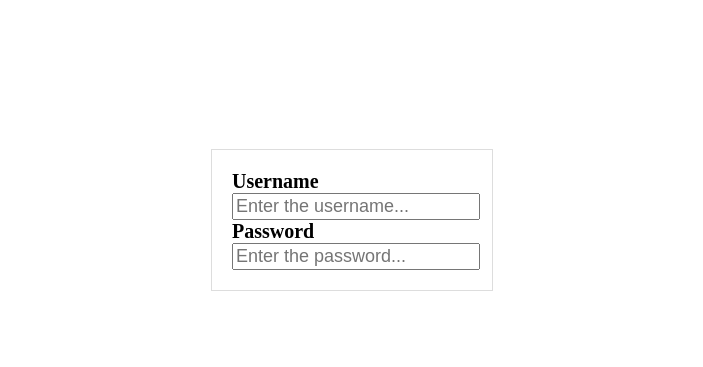
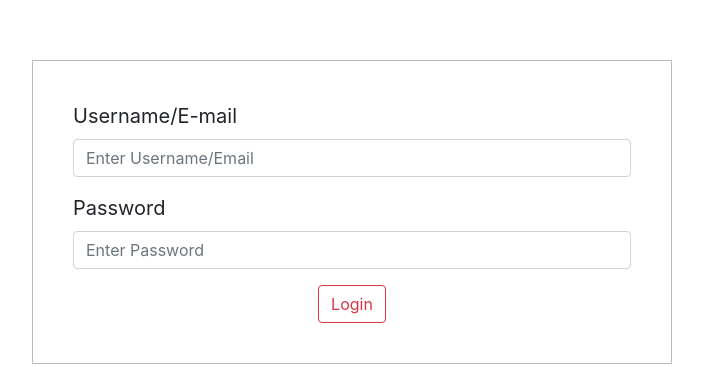
Before and after one commit to techknightsrtu/online-events, a plain HTML site: page admin/index.html in a window 1280 px wide. Shown: the part 188-555 px from the top of the page, without its empty margins (288-991 px from the left). Drawn offline with nearby package versions, Linux system fonts and the light colour scheme.

Commit message:
Login form-FrontEnd-2

```diff
--- a/admin/index.html
+++ b/admin/index.html
@@ -1,20 +1,41 @@
 <!DOCTYPE html>
 <html>
 <head>
+    <meta charset="utf-8">
+    <meta name="viewport" content="width=device-width, initial-scale=1, shrink-to-fit=no">
+
     <title>Online Events - Admin Dashboard</title>
+
+    <link rel="stylesheet" href="https://cdn.jsdelivr.net/npm/bootstrap@4.5.3/dist/css/bootstrap.min.css"
+        integrity="sha384-TX8t27EcRE3e/ihU7zmQxVncDAy5uIKz4rEkgIXeMed4M0jlfIDPvg6uqKI2xXr2" crossorigin="anonymous">
     <link rel="stylesheet" href="style.css">
 </head>
 <body>
     <div class="login-container">
         <div class="sub-container">
-            <form id='form'>
-                <label for="userN">Username</label>
-                <input type="text" id="userN" placeholder="Enter the username...">
-                <label for="pwd">Password</label>
-                <input type="password" name="pwd" id="pwd" placeholder="Enter the password...">
+            <form>
+                <div class="form-group">
+                    <label for="userN">Username/E-mail</label>
+                    <input type="text" class="form-control" id="userN" aria-describedby="username" placeholder="Enter Username/Email">
+                </div>
+                <div class="form-group">
+                    <label for="pwd">Password</label>
+                    <input type="password" class="form-control" id="pwd" placeholder="Enter Password">
+                </div>
+                <button type="submit" class="btn btn-outline-danger">Login</button>
             </form>
         </div>
     </div>
+
+    <script src="https://code.jquery.com/jquery-3.5.1.slim.min.js"
+        integrity="sha384-DfXdz2htPH0lsSSs5nCTpuj/zy4C+OGpamoFVy38MVBnE+IbbVYUew+OrCXaRkfj"
+        crossorigin="anonymous"></script>
+    <script src="https://cdn.jsdelivr.net/npm/popper.js@1.16.1/dist/umd/popper.min.js"
+        integrity="sha384-9/reFTGAW83EW2RDu2S0VKaIzap3H66lZH81PoYlFhbGU+6BZp6G7niu735Sk7lN"
+        crossorigin="anonymous"></script>
+    <script src="https://cdn.jsdelivr.net/npm/bootstrap@4.5.3/dist/js/bootstrap.min.js"
+        integrity="sha384-w1Q4orYjBQndcko6MimVbzY0tgp4pWB4lZ7lr30WKz0vr/aWKhXdBNmNb5D92v7s"
+        crossorigin="anonymous"></script>
     <script src="app.js"></script>
 </body>
 </html>
--- a/admin/style.css
+++ b/admin/style.css
@@ -11,17 +11,17 @@ body{
     align-items: center;
 }
 .login-container .sub-container{
-    border: 1px solid #ddd;
-    padding: 20px;
+    width: 50%;
+    border: 1px solid #bbb;
+    padding: 40px;
 }
-.login-container input{
-    margin: 0;
-    font-size: 18px;
-    max-width: 100%;
-    width: 100%;
-    display: block;
+.login-container input:focus{
+    border: 1px solid #dc3545;
 }
-.login-container label{
-    font-weight: 600;
-    display: block;
+.form-control:focus {
+    box-shadow: none;
 }
+.login-container form .btn{
+    display: flex;
+    margin: auto;
+}
```
